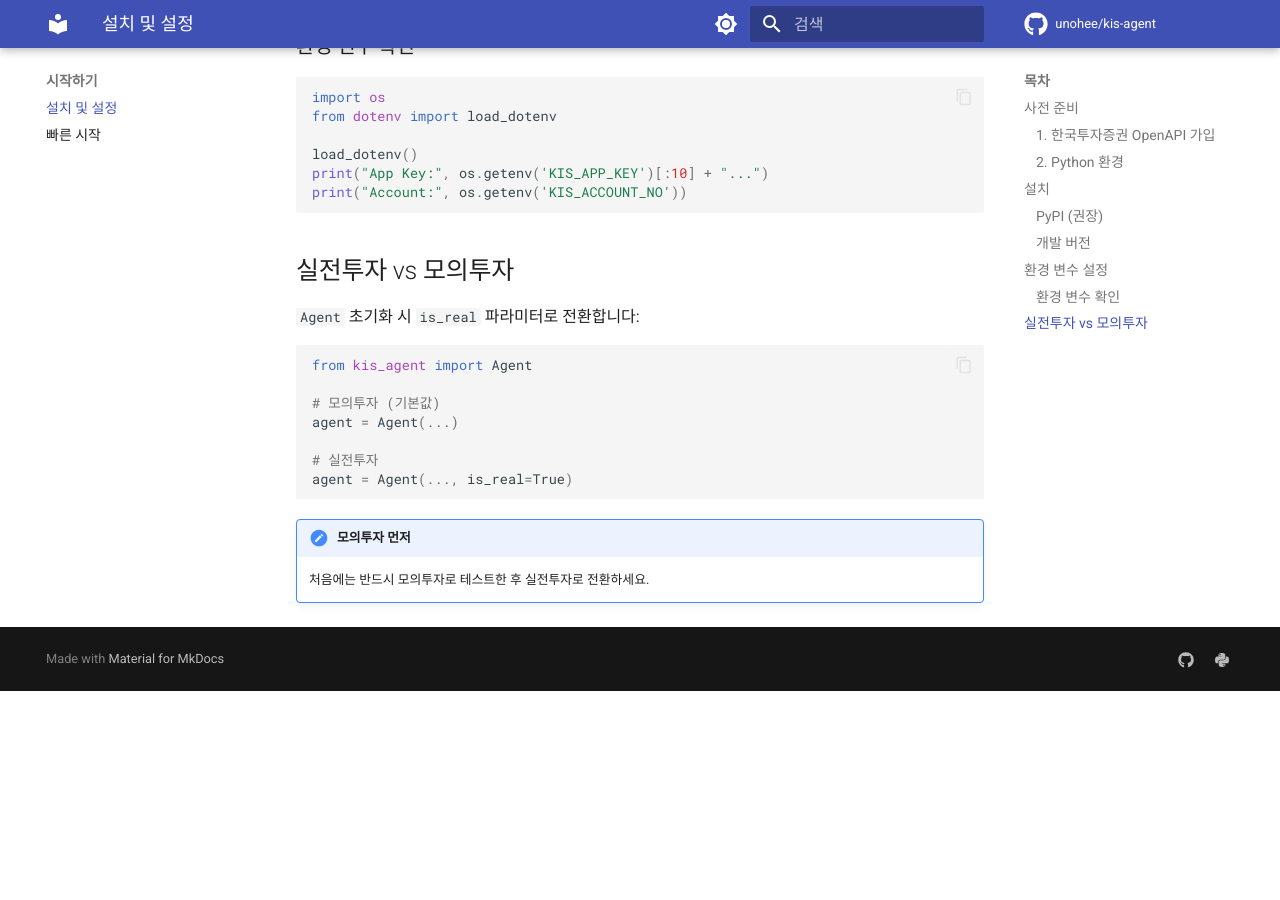
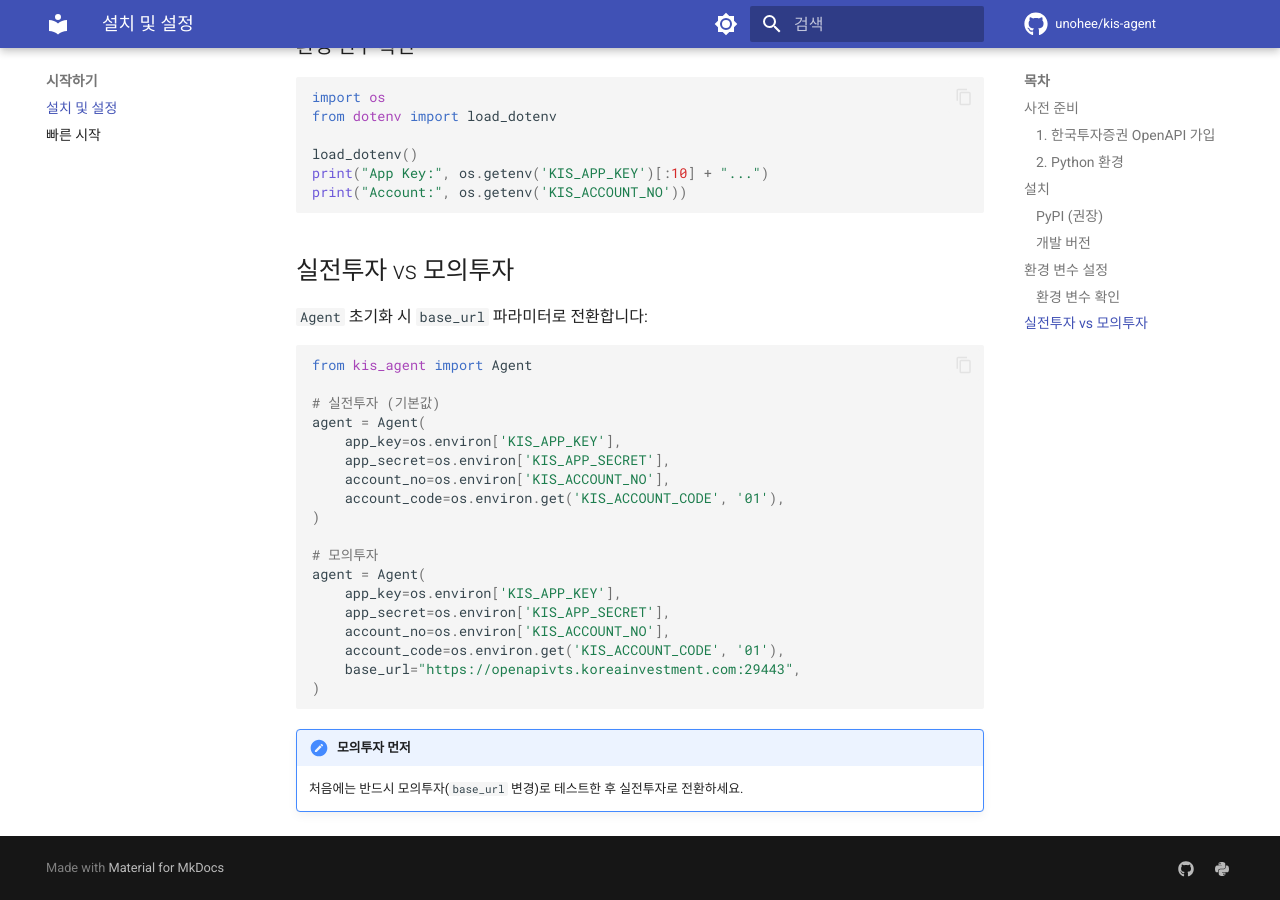
Before and after one commit to unohee/kis-agent, an MkDocs documentation site: the page built from docs/getting-started/installation.md, in a window 1280 px wide and 900 px high, scrolled down 1372 px. Built offline with MkDocs 1.6.1 and Material for MkDocs 9.7.7, drawn with Linux system fonts in a browser that asks for light colours; comment, search, counter and statistics services are not loaded; before the commit the page ends 2063 px from its top, so only the background shows below that.

Commit message:
fix(docs): correct API signatures to match actual code
- installation.md: is_real → base_url for mock/real switching
- quickstart.md: fix order_rvsecncl to use account_api
- websocket.md: fix websocket() params (stock_codes, enable_*)
- stock.md: fix get_stock_investor to use stock_api namespace

````diff
--- a/docs/getting-started/installation.md
+++ b/docs/getting-started/installation.md
@@ -64,17 +64,28 @@ print("Account:", os.getenv('KIS_ACCOUNT_NO'))
 
 ## 실전투자 vs 모의투자
 
-`Agent` 초기화 시 `is_real` 파라미터로 전환합니다:
+`Agent` 초기화 시 `base_url` 파라미터로 전환합니다:
 
 ```python
 from kis_agent import Agent
 
-# 모의투자 (기본값)
-agent = Agent(...)
+# 실전투자 (기본값)
+agent = Agent(
+    app_key=os.environ['KIS_APP_KEY'],
+    app_secret=os.environ['KIS_APP_SECRET'],
+    account_no=os.environ['KIS_ACCOUNT_NO'],
+    account_code=os.environ.get('KIS_ACCOUNT_CODE', '01'),
+)
 
-# 실전투자
-agent = Agent(..., is_real=True)
+# 모의투자
+agent = Agent(
+    app_key=os.environ['KIS_APP_KEY'],
+    app_secret=os.environ['KIS_APP_SECRET'],
+    account_no=os.environ['KIS_ACCOUNT_NO'],
+    account_code=os.environ.get('KIS_ACCOUNT_CODE', '01'),
+    base_url="https://openapivts.koreainvestment.com:29443",
+)
 ```
 
 !!! note "모의투자 먼저"
-    처음에는 반드시 모의투자로 테스트한 후 실전투자로 전환하세요.
+    처음에는 반드시 모의투자(`base_url` 변경)로 테스트한 후 실전투자로 전환하세요.
````
Also changed, not shown: docs/api/stock.md (+1 -1 lines), docs/api/websocket.md (+4 -4 lines), docs/getting-started/quickstart.md (+10 -0 lines).
